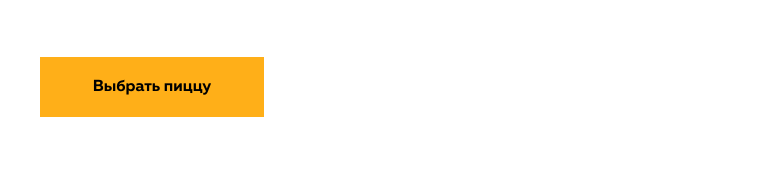
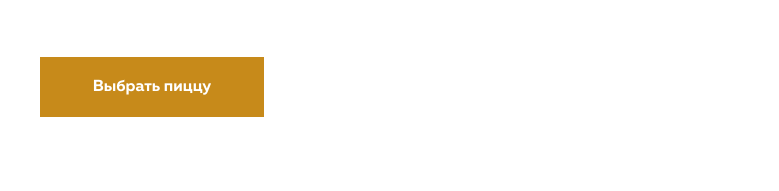
Before and after one commit to Wdyffs/pizza-cheff, a plain HTML site: page index.html in a window 1280 px wide. In both pictures the pointer is over the button "Выбрать пиццу". Shown: the part 609-800 px from the top of the page, 0-779 px from the left. Drawn offline with Linux system fonts and the light colour scheme; files whose address does not match are found by name.

Commit message:
style: add hover button effect

```diff
--- a/styles/style.css
+++ b/styles/style.css
@@ -1,5 +1,6 @@
 :root {
   --main: #ffaf18;
+  --main-hover: #c78a1a;
   --logo-txt: #ffc468;
   --nav-txt: #a46b00;
   --hero-txt: #b99150;
@@ -28,6 +29,11 @@
   font-weight: 200;
   font-style: normal;
 }
+
+button {
+  cursor: pointer;
+}
+
 
 body {
   font-family: Muller, Georgia, 'Times New Roman', Times, serif;
@@ -300,6 +306,11 @@ footer form button {
   font-weight: 500;
 }
 
+button:hover {
+  background-color: var(--main-hover);
+  color: white;
+}
+
 @media screen and (max-width: 1470px) {
   footer {
     grid-template-columns: repeat(2, 1fr);
```
